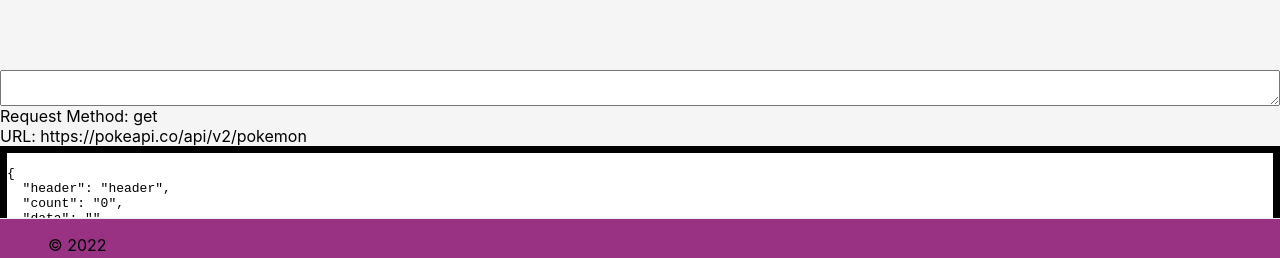
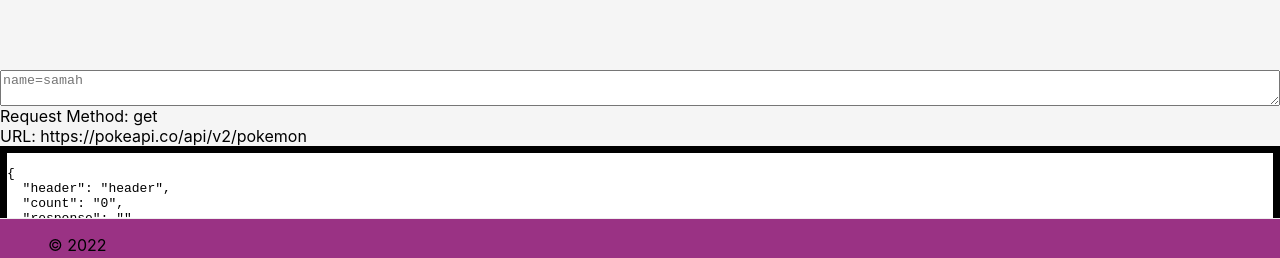
Before and after one commit to alsatarysamah/resty, a React (Create React App) app: page / in a window 1280 px wide. Shown: the part 539-797 px from the top of the page. Built offline with nearby package versions, Linux system fonts and the light colour scheme.

Commit message:
placeholder

```diff
--- a/src/App.js
+++ b/src/App.js
@@ -11,18 +11,17 @@
 import Form from './components/form/form';
 import Results from './components/result/results';
 import axios from 'axios';
-// import { count } from 'console';
-// import callApi from "./hooks/callApi";
+
 
 function App (){
   const [data,setdata]=useState(
     {
       header:"header",
       count:"0",
-      data:""
+      response:""
     }
   );
-  const [requestParams,setrequestParams]=useState({
+  const [divData,setdivData]=useState({
     method:"get",
     url:"https://pokeapi.co/api/v2/pokemon"
 
@@ -89,7 +88,7 @@
 
     });
   }
-    setrequestParams(requestParams);
+    setdivData(requestParams);
   }
 
   return(
@@ -98,8 +97,8 @@
       <React.Fragment>
         <Header />
         <Form handleApiCall={callApi} />
-        <div>Request Method: {requestParams.method}</div>
-        <div>URL: {requestParams.url}</div>
+        <div>Request Method: {divData.method}</div>
+        <div>URL: {divData.url}</div>
         <Results data={data} >hi</Results>
         <Footer />
       </React.Fragment>
--- a/src/components/form/form.js
+++ b/src/components/form/form.js
@@ -1,50 +1,4 @@
-// import React from 'react';
-// import {useState} from 'react';
-// import './form.scss';
 
-// function Form (props) {
-// const [method,setMethod]=useState("get");
-// const [apiUrl,seturl]=useState("https://pokeapi.co/api/v2/pokemon");
-
-//  const handleSubmit = e => {
-
-//     e.preventDefault();
-//   //   let x=document.getElementById("url1").value;
-//   // seturl(x);
-//     const formData = {
-//       method:method,
-//       url:apiUrl,
-//     };
-//     props.handleApiCall(formData);
-//   }
-// const inputHandler==>{
-//   let x=document.getElementById("url1").value;
-//   seturl(x);
-// }
-
-//     return (
-//       <>
-//         <form onSubmit={handleSubmit}>
-//           <label >
-//             <span>URL: </span>
-//             <input name='url' type='text' id="url1" onInput={()=>{inputHandler}}/>
-//             <button type="submit">GO!</button>
-//           </label>
-//           <label className="methods">
-//             <span id="get" onClick={()=>{setMethod("get");}}  >GET</span>
-//             <span id="post" onClick={()=>{setMethod("post");}}  >POST</span>
-//             <span id="put" onClick={()=>{setMethod("put");}}  >PUT</span>
-//             <span id="delete" onClick={()=>{setMethod("delet");}} >DELETE</span>
-//           </label>
-//           {/* <textarea></textarea> */}
-//         </form>
-//       </>
-//     );
-
-// }
-
-
-// export default Form;
 import React from 'react';
 import {useState} from 'react';
 import './form.scss';
@@ -88,7 +42,7 @@
             <span id="delete" onClick={()=>{setMethod("delete");}}>DELETE</span>
           </label>
         </form>
-        <textarea id="body" onInput={handlebody}></textarea>
+        <textarea id="body" onInput={handlebody} placeholder='name=samah'></textarea>
       </>
     );
 
```
Also changed, not shown: 1 other file (tests, documents, lock files or other folders).
